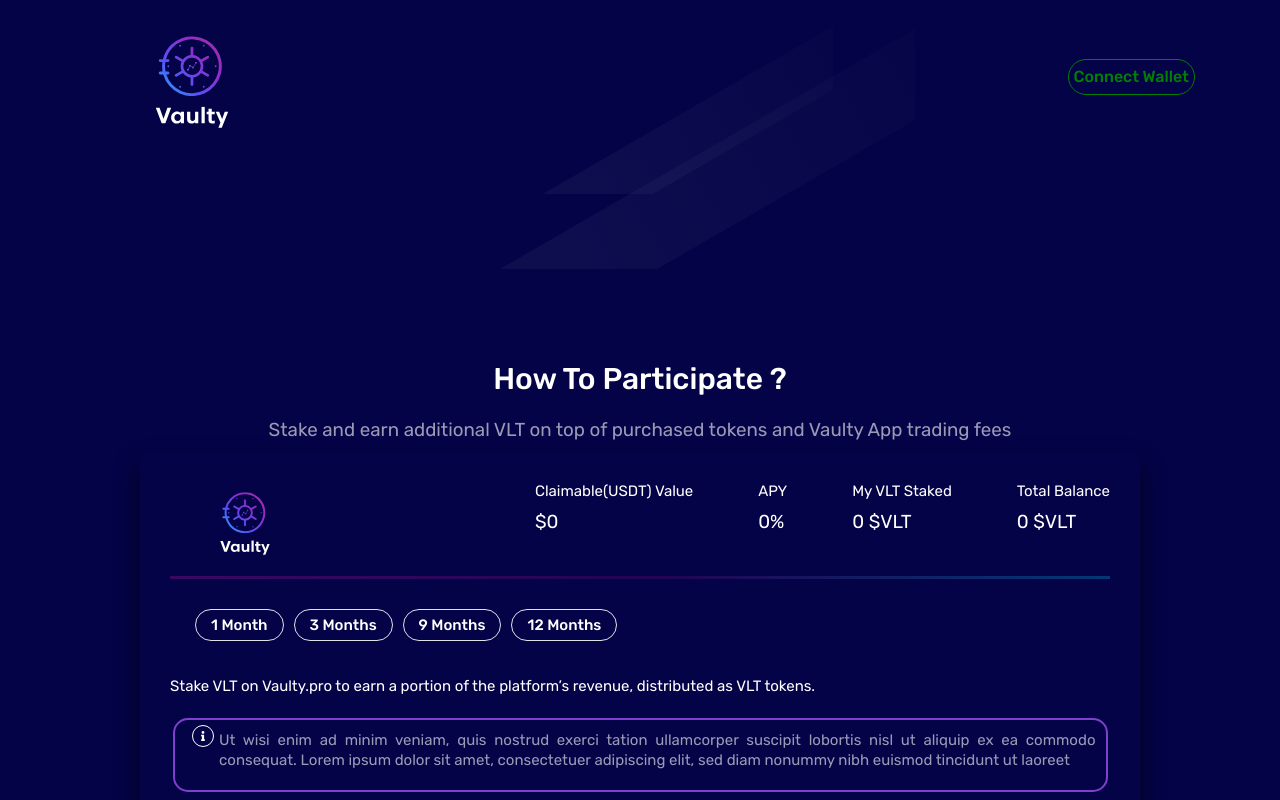
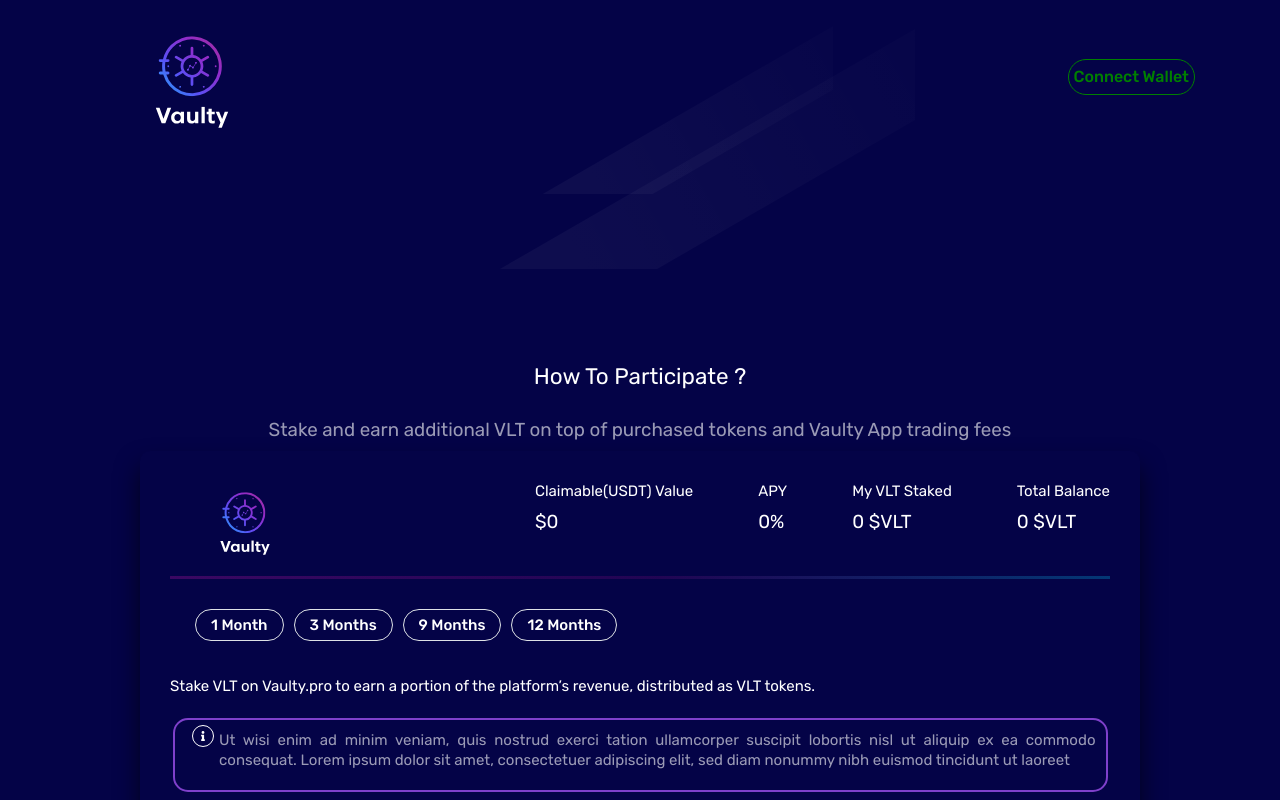
Before and after one commit to vaultypro/Vaulty_Front, a React (Create React App) app: page /staking in a window 1280 px wide. Shown: the top 800 px of the page. Built offline with nearby package versions, Linux system fonts and the light colour scheme; what @walletconnect/web3-provider would draw is missing.

Commit message:
Update Staking.js

```diff
--- a/src/Pages/Staking.js
+++ b/src/Pages/Staking.js
@@ -316,9 +316,9 @@ function Staking(props) {
             </header>
           </div>
         </header>
-        <h1 className="text-5xl" style={{ textAlign: "center", padding: 20 }}>
+        <p className="text-4xl" style={{ textAlign: "center", padding: 20 }}>
           How To Participate ?
-        </h1>
+        </p>
         <p className="text-3xl text-center color-[gray] opacity-[0.6]">
           Stake and earn additional VLT on top of purchased tokens and Vaulty
           App trading fees
```
